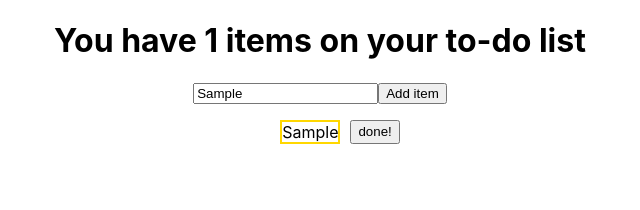
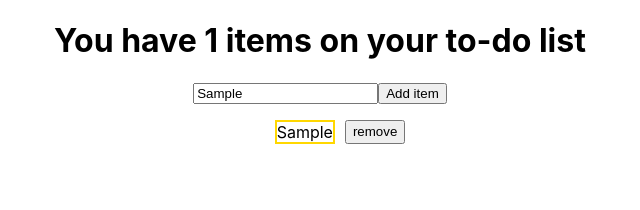
Before and after one commit to justkakai/to-do-app, a React (Create React App) app: page / in a window 1280 px wide. Both pictures are taken after typing "Sample" into the empty fields and a click on the button "Add item". Shown: the top 210 px of the page, without its empty margins (320-960 px from the left). Built offline with nearby package versions, Linux system fonts and the light colour scheme.

Commit message:
checking if gh is being updated

```diff
--- a/src/App.js
+++ b/src/App.js
@@ -22,7 +22,7 @@ function App() {
           return (
             <div className='toDoItem'>
               <li className="arrayItems">{item}</li>
-              <button>done!</button>
+              <button>remove</button>
             </div>
           )
         })}
```
